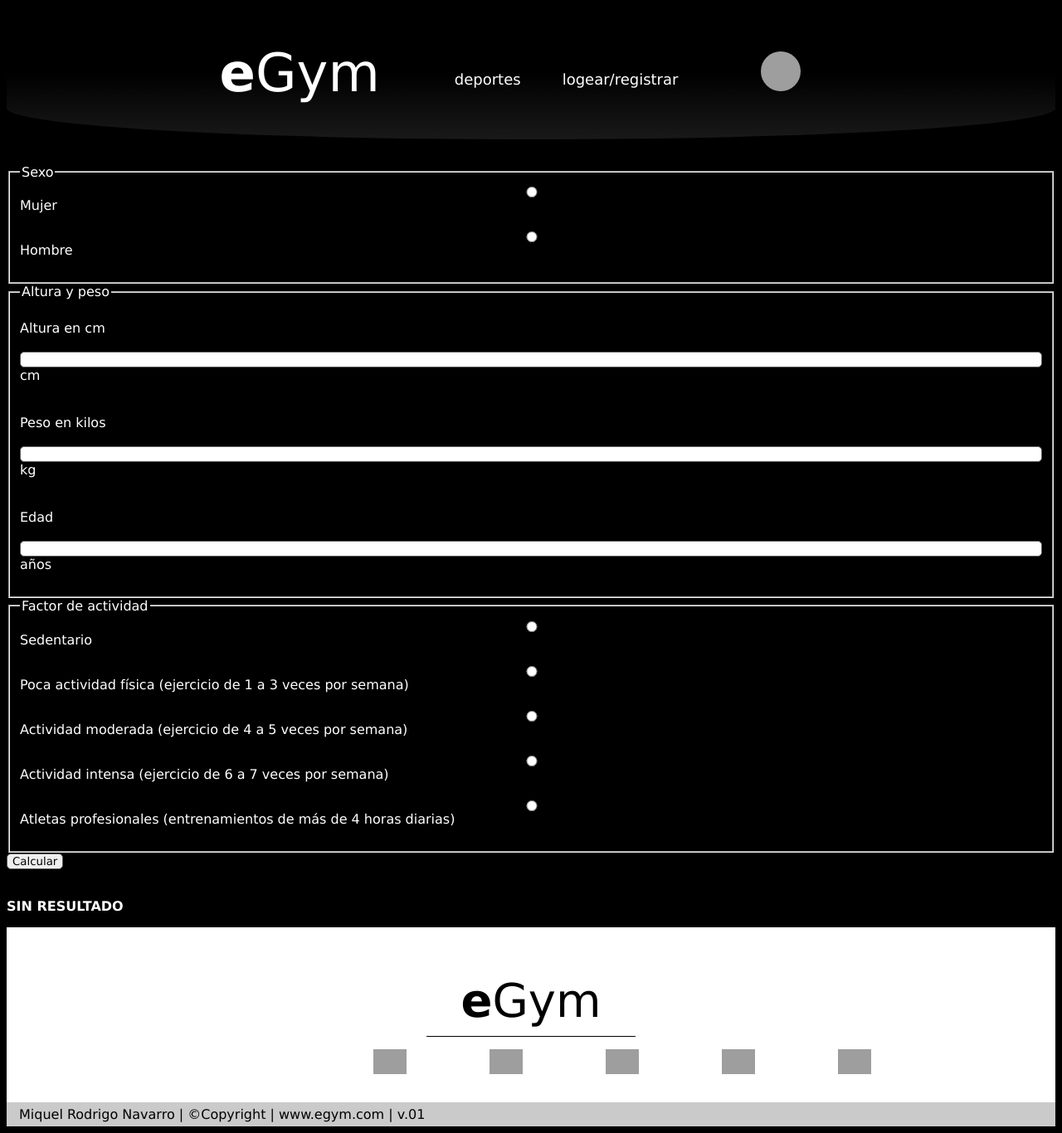
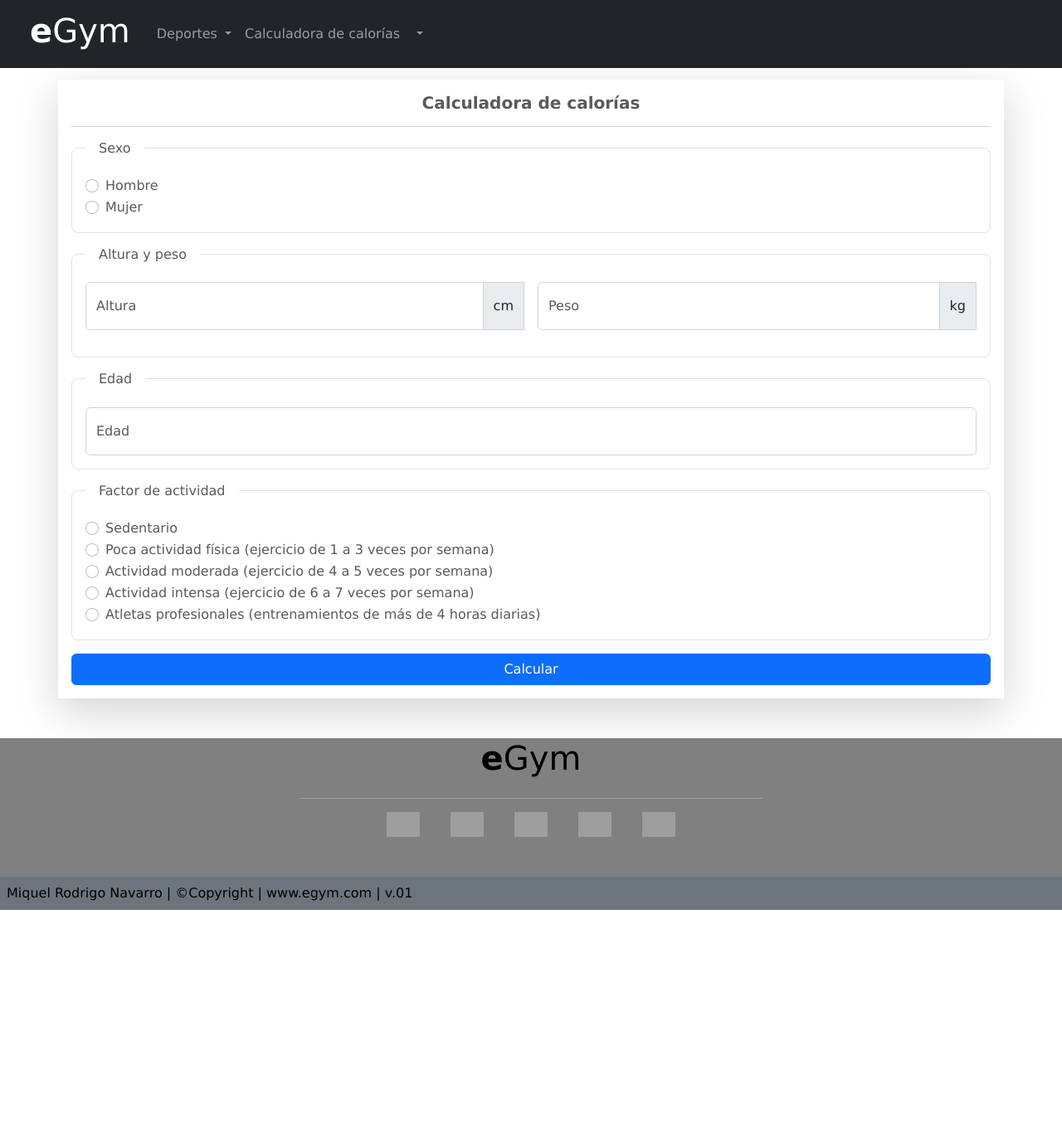
Before and after one commit to miquelRodrigo/eGym_TFG, a PHP site: page /src/calculadora.php in a window 1280 px wide. Shown: the whole page at 83% size. After the commit the page ends 1097 px from the top, so only its background shows below. Run offline with PHP 8.4, Linux system fonts and the light colour scheme; the visitor is signed in with stand-in values (Sample User, id 1); data comes from the database, SQL or seed files in the repository; grey boxes are pictures that could not be loaded.

Commit message:
Se han añadido estilos y validaciones al formulario de la calculadora de calorias

```diff
--- a/index.php
+++ b/index.php
@@ -69,7 +69,10 @@
                                         . $usuario['nombre'] . ' ' . $usuario['apellido1'] . ' ' . $usuario['apellido2'] .
                                         '</a>';
                                     echo '<ul class="dropdown-menu" aria-labelledby="navbarUsuarioMenu">
-                                    <li><a class="dropdown-item" href="index.php?accion=cerrar_sesion">Cerrar Sesión</a></li>
+                                    <li>
+                                    <a class="dropdown-item" href="#">Perfil</a>
+                                    <a class="dropdown-item" href="index.php?accion=cerrar_sesion">Cerrar Sesión</a>
+                                    </li>
                                 </ul>';
                                     echo '</li>';
                                 } else {
--- a/src/calculadora.php
+++ b/src/calculadora.php
@@ -1,20 +1,22 @@
 <?php
 require_once('clases/Usuario.php');
+require_once('clases/Deporte.php');
+session_start();
+
 if (isset($_SESSION['user'])) {
-    session_start();
     $usuario = unserialize($_SESSION['user']);
 }
 
-$calorias = "SIN RESULTADO";
+if (isset($_GET['accion'])) {
+    session_destroy();
+    header('Location: ./../index.php');
+}
 
-//resolución de formulario de calorias
-if (isset($_POST['submit'])) {
-
-    //diferenciar entre mujer y hombre
-    if ($_POST['sexo'] == 'mujer') {
-        $calorias = (65 + (9.6 * $_POST['peso'])) + ((1.8 * $_POST['altura']) - (4.7 * $_POST['edad'])) * $_POST['actividad'];
+if (isset($_POST['sendCalculadora'])) {
+    if ($_POST['sexoRadio'] == 'mujerRadio') {
+        $calorias = (65 + (9.6 * $_POST['peso'])) + ((1.8 * $_POST['altura']) - (4.7 * $_POST['edad'])) * $_POST['factorRadio'];
     } else {
-        $calorias = (66 + (13.7 * $_POST['peso'])) + ((5 * $_POST['altura']) - (6.8 * $_POST['edad'])) * $_POST['actividad'];
+        $calorias = (66 + (13.7 * $_POST['peso'])) + ((5 * $_POST['altura']) - (6.8 * $_POST['edad'])) * $_POST['factorRadio'];
     }
 }
 ?>
@@ -24,137 +26,205 @@
 
 <head>
     <meta charset="UTF-8">
-    <meta http-equiv="X-UA-Compatible" content="IE=edge">
     <meta name="viewport" content="width=device-width, initial-scale=1.0">
-    <title>calculadora</title>
-    <link rel="stylesheet" href="css/header_footer.css">
-    <link rel="stylesheet" href="css/forms.css">
+    <title>Calculadora de calorías</title>
+
+    <link rel="stylesheet" href="https://cdnjs.cloudflare.com/ajax/libs/font-awesome/4.7.0/css/font-awesome.min.css">
+
+    <link href="https://cdn.jsdelivr.net/npm/bootstrap@5.2.3/dist/css/bootstrap.min.css" rel="stylesheet" integrity="sha384-rbsA2VBKQhggwzxH7pPCaAqO46MgnOM80zW1RWuH61DGLwZJEdK2Kadq2F9CUG65" crossorigin="anonymous">
+
+    <link href="css/global.css" rel="stylesheet">
+    <script defer type="text/javascript" src="./forms/validacion_formularios.js"></script>
 </head>
 
 <body>
     <header>
-        <div>
-            <a href="../index.php">
-                <h1><b>e</b>Gym</h1>
-            </a>
-        </div>
-        <div>
-            <nav>
-                <ul>
-                    <li class="nav-li">
-                        <div class="dropdown">
-                            <span>deportes</span>
-                            <div class="dropdown-content">
-                                <form action="deportes.php" method="post">
-                                    <input type="hidden" name="deporte" value="Calistenia">
-                                    <button type="submit" class="first-option-dropdown button-dropdown">calistenia</button>
-                                </form>
-                                <form action="deportes.php" method="post">
-                                    <input type="hidden" name="deporte" value="Boxeo">
-                                    <button type="submit" class="button-dropdown">boxeo</button>
-                                </form>
-                                <form action="deportes.php" method="post">
-                                    <input type="hidden" name="deporte" value="Cycling">
-                                    <button type="submit" class="button-dropdown">cycling</button>
-                                </form>
-                                <form action="deportes.php" method="post">
-                                    <input type="hidden" name="deporte" value="Crossfit">
-                                    <button type="submit" class="button-dropdown">crossfit</button>
-                                </form>
-                                <form action="deportes.php" method="post">
-                                    <input type="hidden" name="deporte" value="Natacion">
-                                    <button type="submit" class="button-dropdown">natación</button>
-                                </form>
+        <nav class="navbar navbar-expand-lg bg-dark navbar-dark fixed-top">
+            <div class="container-fluid">
+                <a href="../index.php" class="navbar-brand mx-4">
+                    <h1><b>e</b>Gym</h1>
+                </a>
+                <button class="navbar-toggler" type="button" data-bs-toggle="offcanvas" data-bs-target="#offcanvasNavbar" aria-controls="offcanvasNavbar">
+                    <span class="navbar-toggler-icon"></span>
+                </button>
+                <div class="offcanvas offcanvas-end text-bg-dark" tabindex="-1" id="offcanvasNavbar" aria-labelledby="offcanvasNavbarLabel">
+                    <div class="offcanvas-header">
+                        <span class="offcanvas-title" id="offcanvasNavbarLabel"><b>e</b>Gym</span>
+                        <button type="button" class="btn-close" data-bs-dismiss="offcanvas" aria-label="Close"></button>
+                    </div>
+                    <div class="offcanvas-body">
+                        <ul class="navbar-nav">
+                            <li class="nav-item dropdown">
+                                <a class="nav-link dropdown-toggle" href="#" id="navbarDeportesMenu" role="button" data-bs-toggle="dropdown" aria-expanded="false">
+                                    Deportes
+                                </a>
+                                <ul class="dropdown-menu" aria-labelledby="navbarDeportesMenu">
+                                    <?php
+                                    $deportes = Deporte::getAll();
+
+                                    foreach ($deportes as $deporte) {
+                                        echo '<li><a class="dropdown-item" href="deportes.php?deporte=' . $deporte['nombre'] . '">' . $deporte['nombre'] . '</a></li>';
+                                    }
+                                    ?>
+                                </ul>
+                            </li>
+                            <li class="nav-item">
+                                <a class="nav-link" href="./calculadora.php">Calculadora de calorías</a>
+                            </li>
+                            <li class="nav-item" style="justify-self: flex-end;">
+                                <?php
+                                if (isset($_SESSION['user'])) {
+                                    echo '<li class="nav-item dropdown">';
+                                    echo '<a class="nav-link dropdown-toggle" href="#" id="navbarUsuarioMenu" role="button" data-bs-toggle="dropdown" aria-expanded="false">'
+                                        . $usuario['nombre'] . ' ' . $usuario['apellido1'] . ' ' . $usuario['apellido2'] .
+                                        '</a>';
+                                    echo '<ul class="dropdown-menu" aria-labelledby="navbarUsuarioMenu">
+                                    <li>
+                                    <a class="dropdown-item" href="#">Perfil</a>
+                                    <a class="dropdown-item" href="./../index.php?accion=cerrar_sesion">Cerrar Sesión</a>
+                                    </li>
+                                </ul>';
+                                    echo '</li>';
+                                } else {
+                                    echo '<a class="nav-link" href="./register_login.php">Iniciar sesión</a>';
+                                }
+                                ?>
+                            </li>
+                        </ul>
+                    </div>
+                </div>
+            </div>
+        </nav>
+    </header>
+
+    <main class="mt-5">
+        <section class="container shadow-lg p-3 mb-5 bg-white rounder">
+            <h2 class="h5 mb-3 text-center"> <b>Calculadora de calorías</b> </h2>
+            <hr>
+
+            <form name="frmCalculadora" id="frmCalculadora" method="post" action="#" novalidate>
+                <fieldset class="border rounded-3 p-3 mb-3">
+                    <legend class="float-none w-auto px-3 h6">Sexo</legend>
+
+                    <div class="form-check">
+                        <input class="form-check-input" type="radio" name="sexoRadio" id="hombreRadio" required>
+                        <label class="form-check-label" for="hombreRadio">
+                            Hombre
+                        </label>
+                    </div>
+                    <div class="form-check">
+                        <input class="form-check-input" type="radio" name="sexoRadio" id="mujerRadio" required>
+                        <label class="form-check-label" for="mujerRadio">
+                            Mujer
+                        </label>
+                    </div>
+                    <span id="sexoRadio-info" class="invalid-feedback"></span>
+                </fieldset>
+
+                <fieldset class="border rounded-3 p-3 mb-3">
+                    <legend class="float-none w-auto px-3 h6">Altura y peso</legend>
+
+                    <div class="d-flex justify-content-between">
+                        <div class="input-group mb-3 me-3">
+                            <div class="form-floating">
+                                <input type="number" class="form-control" id="altura" name="altura" placeholder="altura" required>
+                                <label for="altura">Altura</label>
                             </div>
+                            <span class="input-group-text">cm</span>
+                            <span id="altura-info" class="invalid-feedback"></span>
                         </div>
-                    </li>
-                    <li class="nav-li"><a href="#" class="link-nav">logear/registrar</a></li>
-                </ul>
-            </nav>
-        </div>
-        <div>
-            <?php
-            if (isset($_SESSION['user'])) {
-                echo '<img src="../resources/fotos_usuarios/' . $usuario->imagenUsuario . '.png" alt="userImage" id="user-image">';
-            } else {
-                echo '<img src="../resources/fotos_usuarios/user.png" alt="userImage" id="user-image">';
-            }
-            ?>
-        </div>
-    </header>
-    <main>
-        <article>
-            <h2 class="none">calculadora</h2>
+
+                        <div class="input-group mb-3">
+                            <div class="form-floating">
+                                <input type="number" class="form-control" id="peso" name="peso" placeholder="altura" required>
+                                <label for="peso">Peso</label>
+                            </div>
+                            <span class="input-group-text">kg</span>
+                            <span id="peso-info" class="invalid-feedback"></span>
+                        </div>
+                    </div>
+                </fieldset>
+
+                <fieldset class="border rounded-3 p-3 mb-3">
+                    <legend class="float-none w-auto px-3 h6">Edad</legend>
+
+                    <div class="form-floating">
+                        <input type="number" class="form-control" id="edad" name="edad" placeholder="edad" required>
+                        <label for="edad">Edad</label>
+                        <span id="edad-info" class="invalid-feedback"></span>
+                    </div>
+                </fieldset>
+
+                <fieldset class="border rounded-3 p-3 mb-3">
+                    <legend class="float-none w-auto px-3 h6">Factor de actividad</legend>
+
+                    <div class="form-check">
+                        <input class="form-check-input" type="radio" name="factorRadio" id="sendentarioRadio" value="1.2" required>
+                        <label class="form-check-label" for="sendentarioRadio">
+                            Sedentario
+                        </label>
+                    </div>
+                    <div class="form-check">
+                        <input class="form-check-input" type="radio" name="factorRadio" id="pocoRadio" value="1.375" required>
+                        <label class="form-check-label" for="pocoRadio">
+                            Poca actividad física (ejercicio de 1 a 3 veces por semana)
+                        </label>
+                    </div>
+                    <div class="form-check">
+                        <input class="form-check-input" type="radio" name="factorRadio" id="moderadoRadio" value="1.55" required>
+                        <label class="form-check-label" for="moderadoRadio">
+                            Actividad moderada (ejercicio de 4 a 5 veces por semana)
+                        </label>
+                    </div>
+                    <div class="form-check">
+                        <input class="form-check-input" type="radio" name="factorRadio" id="intensoRadio" value="1.725" required>
+                        <label class="form-check-label" for="intensoRadio">
+                            Actividad intensa (ejercicio de 6 a 7 veces por semana)
+                        </label>
+                    </div>
+                    <div class="form-check">
+                        <input class="form-check-input" type="radio" name="factorRadio" id="proRadio" value="1.9" required>
+                        <label class="form-check-label" for="proRadio">
+                            Atletas profesionales (entrenamientos de más de 4 horas diarias)
+                        </label>
+                    </div>
+                    <span id="factorRadio-info" class="invalid-feedback"></span>
+                </fieldset>
+
+                <button type="submit" name="sendCalculadora" class="btn btn-primary w-100">Calcular</button>
+            </form>
+        </section>
+
+        <?php
+        if (isset($calorias)) {
+            echo $calorias;
+        }
+        ?>
+    </main>
+
+    <footer style="background-color: grey;">
+        <h2 class="none">Footer</h2>
+        <div class="d-flex my-5 flex-column text-center justify-content-center">
+            <div class="p-0">
+                <h3 class="text-black mb-2 fs-1"><b>e</b>Gym</h3>
+            </div>
+            <div class="container d-flex justify-content-center" style="color: white;">
+                <hr style="width: 50%;">
+            </div>
             <div>
-                <form method="post" action="#">
-
-                    <fieldset>
-                        <legend>Sexo</legend>
-                        <input type="radio" id="mujer" name="sexo" value="Mujer" required>
-                        <label for="mujer">Mujer</label><br>
-                        <input type="radio" id="hombre" name="sexo" value="Hombre">
-                        <label for="hombre">Hombre</label><br>
-                    </fieldset>
-
-                    <fieldset>
-                        <legend>Altura y peso</legend>
-                        <br><label for="altura">Altura en cm</label><br>
-                        <input type="number" id="altura" name="altura" required>
-                        <label for="altura">cm</label><br>
-
-                        <br><label for="peso">Peso en kilos</label><br>
-                        <input type="number" id="peso" name="peso" required>
-                        <label for="peso">kg</label><br>
-
-                        <br><label for="edad">Edad</label><br>
-                        <input type="number" id="edad" name="edad" required>
-                        <label for="edad">años</label><br>
-                    </fieldset>
-
-                    <fieldset>
-                        <legend>Factor de actividad</legend>
-                        <input type="radio" id="sedentario" name="actividad" value="1.2" required>
-                        <label for="sedentario">Sedentario</label><br>
-
-                        <input type="radio" id="poco" name="actividad" value="1.375">
-                        <label for="poco">Poca actividad física (ejercicio de 1 a 3 veces por semana)</label><br>
-
-                        <input type="radio" id="moderada" name="actividad" value="1.55">
-                        <label for="moderada">Actividad moderada (ejercicio de 4 a 5 veces por semana)</label><br>
-
-                        <input type="radio" id="instensa" name="actividad" value="1.725">
-                        <label for="instensa">Actividad intensa (ejercicio de 6 a 7 veces por semana)</label><br>
-
-                        <input type="radio" id="profesional" name="actividad" value="1.9">
-                        <label for="profesional">Atletas profesionales (entrenamientos de más de 4 horas diarias)</label><br>
-                    </fieldset>
-
-                    <input type="submit" value="Calcular" name="submit">
-                </form>
-                <br>
-                <p><b><?php echo $calorias; ?></b></p>
-
-            </div>
-        </article>
-    </main>
-    <footer>
-        <h2 class="none"></h2>
-        <div>
-            <div id="box-title">
-                <h3><b>e</b>Gym</h3>
-            </div>
-            <div id="box-icons">
-                <a href="#"><img src="../resources/iconos/linkedin.png" alt="linkedin" class="social-icon"></a>
-                <a href="#"><img src="../resources/iconos/facebook.png" alt="facebook" class="social-icon"></a>
-                <a href="#"><img src="../resources/iconos/twitter.png" alt="twitter" class="social-icon"></a>
-                <a href="#"><img src="../resources/iconos/youtube.png" alt="youtube" class="social-icon"></a>
-                <a href="#"><img src="../resources/iconos/instagram.png" alt="instagram" class="social-icon"></a>
+                <a href="https://www.linkedin.com/" target="_blank"><img src="../resources/iconos/linkedin.png" alt="linkedin" class="social-icon"></a>
+                <a href="https://www.facebook.com/" target="_blank"><img src="../resources/iconos/facebook.png" alt="facebook" class="social-icon"></a>
+                <a href="https://twitter.com/" target="_blank"><img src="../resources/iconos/twitter.png" alt="twitter" class="social-icon"></a>
+                <a href="https://www.youtube.com/" target="_blank"><img src="../resources/iconos/youtube.png" alt="youtube" class="social-icon"></a>
+                <a href="https://www.instagram.com/" target="_blank"><img src="../resources/iconos/instagram.png" alt="instagram" class="social-icon"></a>
             </div>
         </div>
-        <div id="web-info">
+        <div class="d-flex p-2 text-black bg-secondary">
             <span>Miquel Rodrigo Navarro | ©Copyright | www.egym.com | v.01</span>
         </div>
     </footer>
+
+    <script src="https://cdn.jsdelivr.net/npm/bootstrap@5.2.3/dist/js/bootstrap.bundle.min.js" integrity="sha384-kenU1KFdBIe4zVF0s0G1M5b4hcpxyD9F7jL+jjXkk+Q2h455rYXK/7HAuoJl+0I4" crossorigin="anonymous"></script>
 </body>
 
 </html>
--- a/src/forms/validacion_formularios.js
+++ b/src/forms/validacion_formularios.js
@@ -60,6 +60,25 @@
   false
 );
 
+window.addEventListener(
+  "load",
+  function () {
+    var form = document.getElementById("frmCalculadora");
+    form.addEventListener(
+      "submit",
+      function (event) {
+        if (!form.checkValidity()) {
+          event.preventDefault();
+          event.stopPropagation();
+          validacionCalculadoraForm();
+        }
+        form.classList.add("was-validated");
+      },
+      false
+    );
+  },
+  false
+);
 
 function validacionEmailForm() {
   const emailRegex =
@@ -165,6 +184,44 @@
   }
 }
 
+function validacionCalculadoraForm() {
+  const sexo = Array.from(document.getElementsByName("sexoRadio"));
+  const altura = document.getElementById("altura").value.trim();
+  const peso = document.getElementById("peso").value.trim();
+  const edad = document.getElementById("edad").value.trim();
+  const factor = Array.from(document.getElementsByName("factorRadio"));
+
+  if (sexo.every((item) => !item.checked)) {
+    esInvalido("sexoRadio", "Se debe seleccionar un sexo.");
+  } else {
+    esValido("sexoRadio");
+  }
+
+  if (altura == "") {
+    esInvalido("altura", "Se debe introducir una altura.");
+  } else {
+    esValido("altura");
+  }
+
+  if (peso == "") {
+    esInvalido("peso", "Se debe introducir un peso.");
+  } else {
+    esValido("peso");
+  }
+
+  if (edad == "") {
+    esInvalido("edad", "Se debe introducir una edad.");
+  } else {
+    esValido("edad");
+  }
+
+  if (factor.every((item) => !item.checked)) {
+    esInvalido("factorRadio", "Se debe seleccionar un factor de actividad.");
+  } else {
+    esValido("factorRadio");
+  }
+}
+
 function esValido(id) {
   document.getElementById(id + "-info").style.display = "none";
 }
```
Also changed, not shown: src/calculadora_copia.php (added, +160 -0 lines), src/deportes.php (+19 -5 lines).
